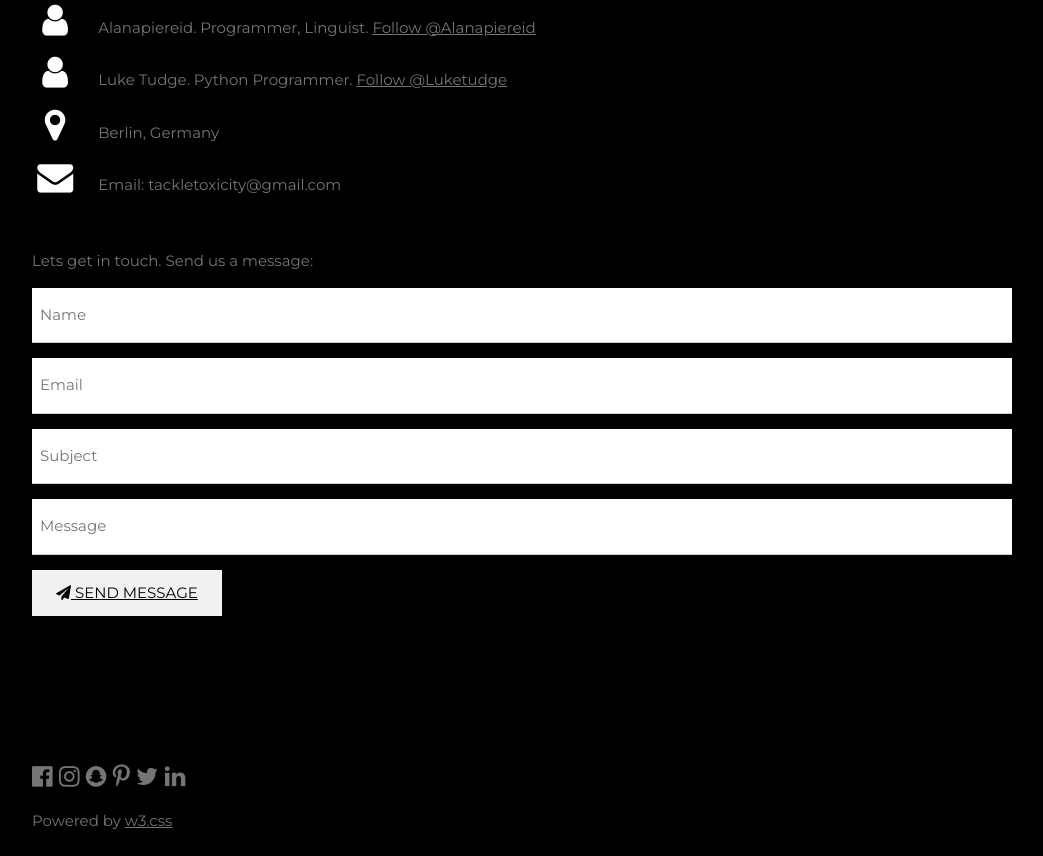
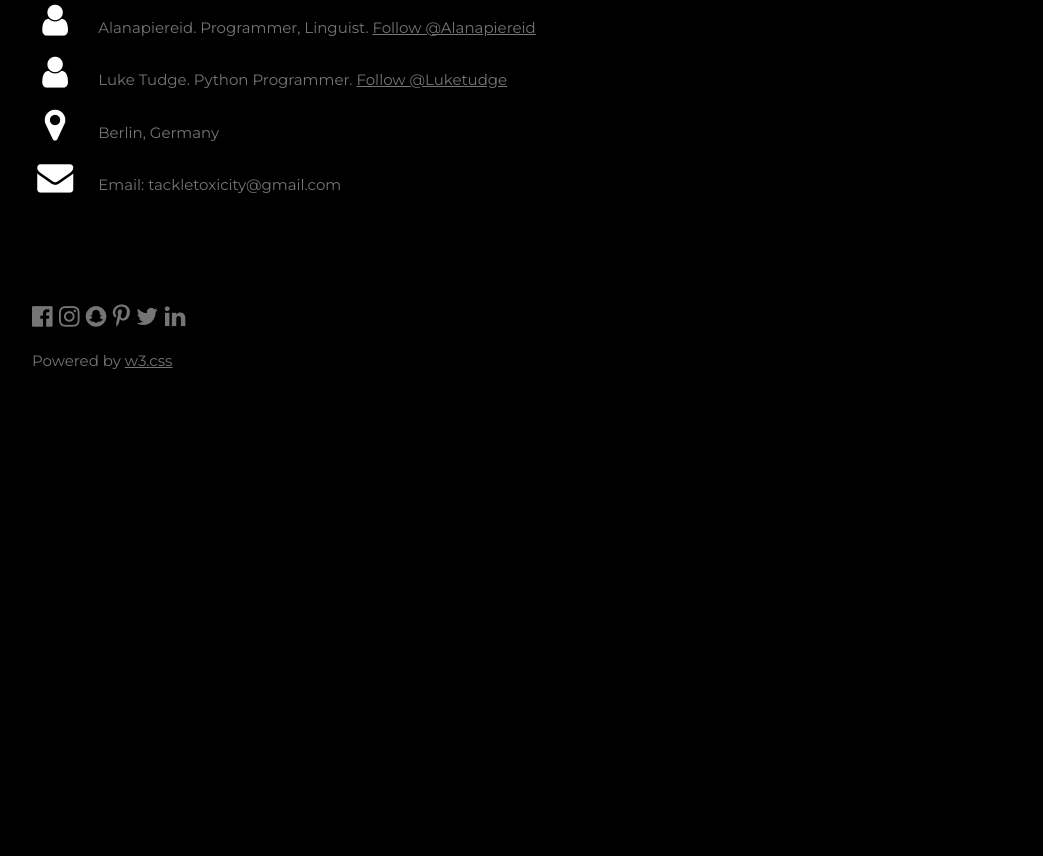
Before and after one commit to Alanapiereid/Django-Toxicity-App, a Django app: page /classifier/ in a window 1280 px wide. Shown: the part 1005-1861 px from the top of the page, without its empty margins (178-1221 px from the left). After the commit the page ends 1374 px from the top, so only its background shows below. Run offline with Django 3.2, Linux system fonts and the light colour scheme; parts of the project's set-up code (start-up, migrations or seed data) failed here and were passed over.

Commit message:
Update home_temp

```diff
--- a/classifier/templates/classifier/home_temp.html
+++ b/classifier/templates/classifier/home_temp.html
@@ -85,21 +85,7 @@
       <p><i class="fa fa-map-marker fa-fw w3-text-white w3-xxlarge w3-margin-right"></i> Berlin, Germany</p>
       <p><i class="fa fa-envelope fa-fw w3-text-white w3-xxlarge w3-margin-right"> </i> Email: tackletoxicity@gmail.com</p>
     </div><br>
-    <p>Lets get in touch. Send us a message:</p>
 
-    <form action="/action_page.php" target="_blank">
-      <p><input class="w3-input w3-padding-16" type="text" placeholder="Name" required name="Name"></p>
-      <p><input class="w3-input w3-padding-16" type="text" placeholder="Email" required name="Email"></p>
-      <p><input class="w3-input w3-padding-16" type="text" placeholder="Subject" required name="Subject"></p>
-      <p><input class="w3-input w3-padding-16" type="text" placeholder="Message" required name="Message"></p>
-      <p>
-        <a href="mailto:tackletoxicity@gmail"> <button class="w3-button w3-light-grey w3-padding-large" type="submit">
-          <i class="fa fa-paper-plane"></i> SEND MESSAGE </a>
-        </button>
-      </p>
-    </form>
-  <!-- End Contact Section -->
-  </div>
 
     <!-- Footer -->
   <footer class="w3-content w3-padding-64 w3-text-grey w3-xlarge">
```
